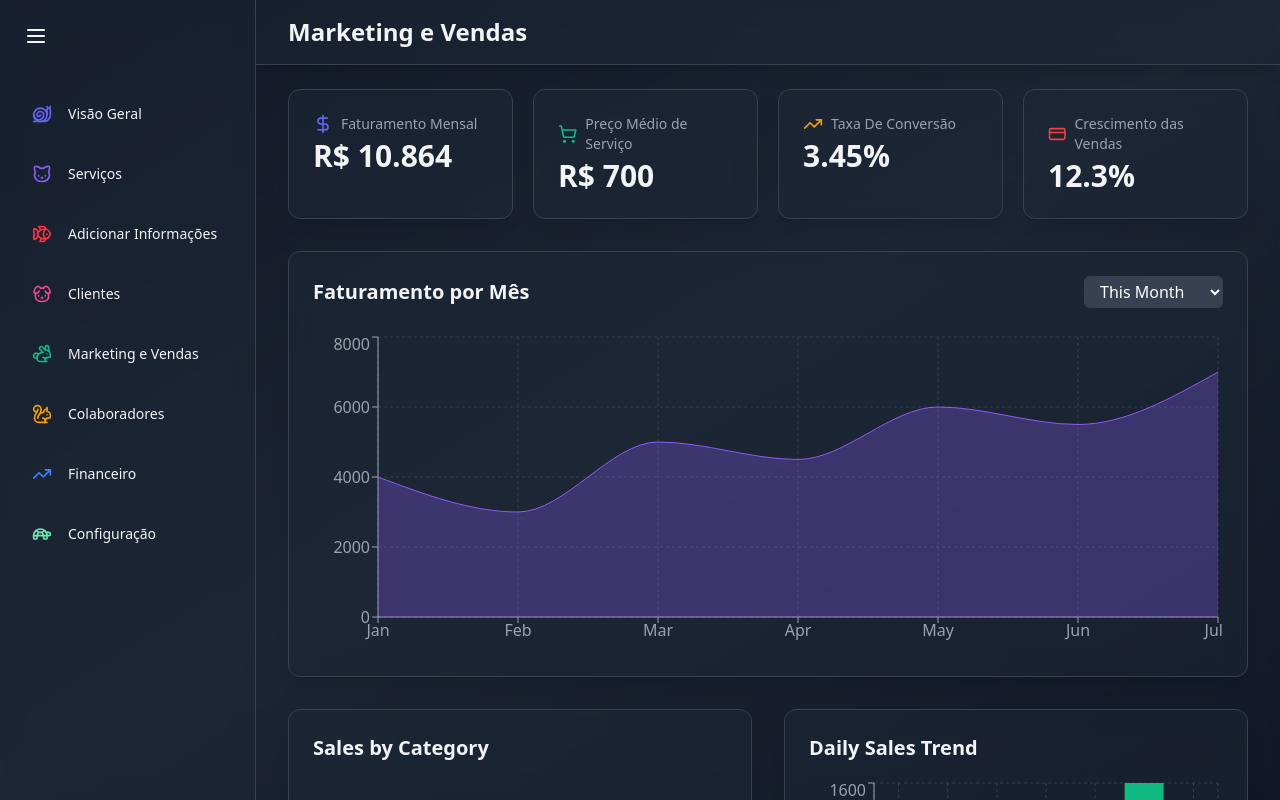
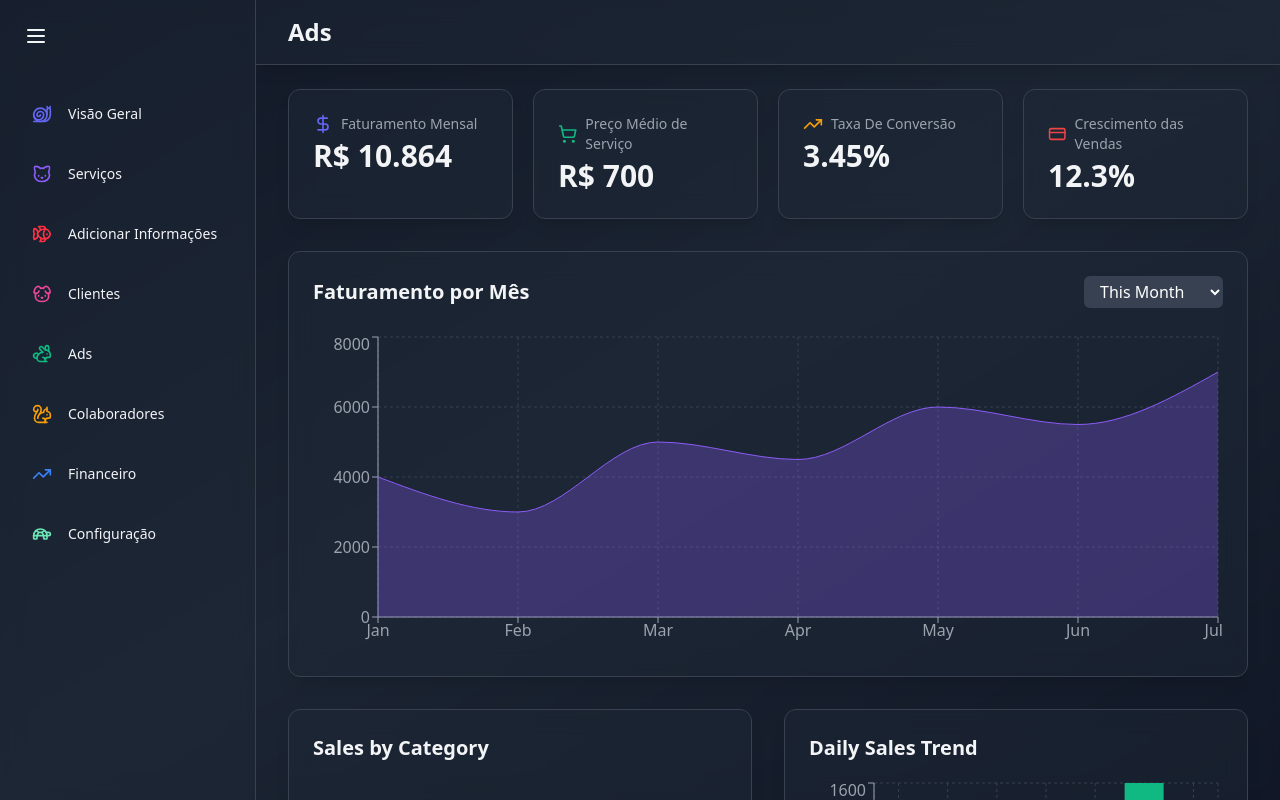
Before and after one commit to thepatroa/patroa, a React (Vite) app in the folder frontend/: page /vendas in a window 1280 px wide. Built offline with nearby package versions, Linux system fonts and the light colour scheme.

Commit message:
fix: 🦁 change ads category name

```diff
--- a/frontend/src/components/common/Sidebar.jsx
+++ b/frontend/src/components/common/Sidebar.jsx
@@ -13,7 +13,7 @@ const SIDEBAR_ITEMS = [
 	{ name: "Serviços", icon: Cat, color: "#8B5CF6", href: "/servicos" },
 	{ name: "Adicionar Informações", icon: Fish, color: "#F34", href: "/informacoes" },
 	{ name: "Clientes", icon: Dog, color: "#EC4899", href: "/clientes" },
-	{ name: "Marketing e Vendas", icon: Rabbit, color: "#10B981", href: "/vendas" },
+	{ name: "Ads", icon: Rabbit, color: "#10B981", href: "/vendas" },
 	{ name: "Colaboradores", icon: Squirrel, color: "#F59E0B", href: "/colaboradores" },
 	{ name: "Financeiro", icon: TrendingUp, color: "#3B82F6", href: "/financeiro" },
 	{ name: "Configuração", icon: Turtle, color: "#6EE7B7", href: "/configuracao" },
--- a/frontend/src/pages/SalesPage.jsx
+++ b/frontend/src/pages/SalesPage.jsx
@@ -17,7 +17,7 @@ const salesStats = {
 const SalesPage = () => {
 	return (
 		<div className='flex-1 overflow-auto relative z-10'>
-			<Header title='Marketing e Vendas' />
+			<Header title='Ads' />
 
 			<main className='max-w-7xl mx-auto py-6 px-4 lg:px-8'>
 				{/* SALES STATS */}
```
